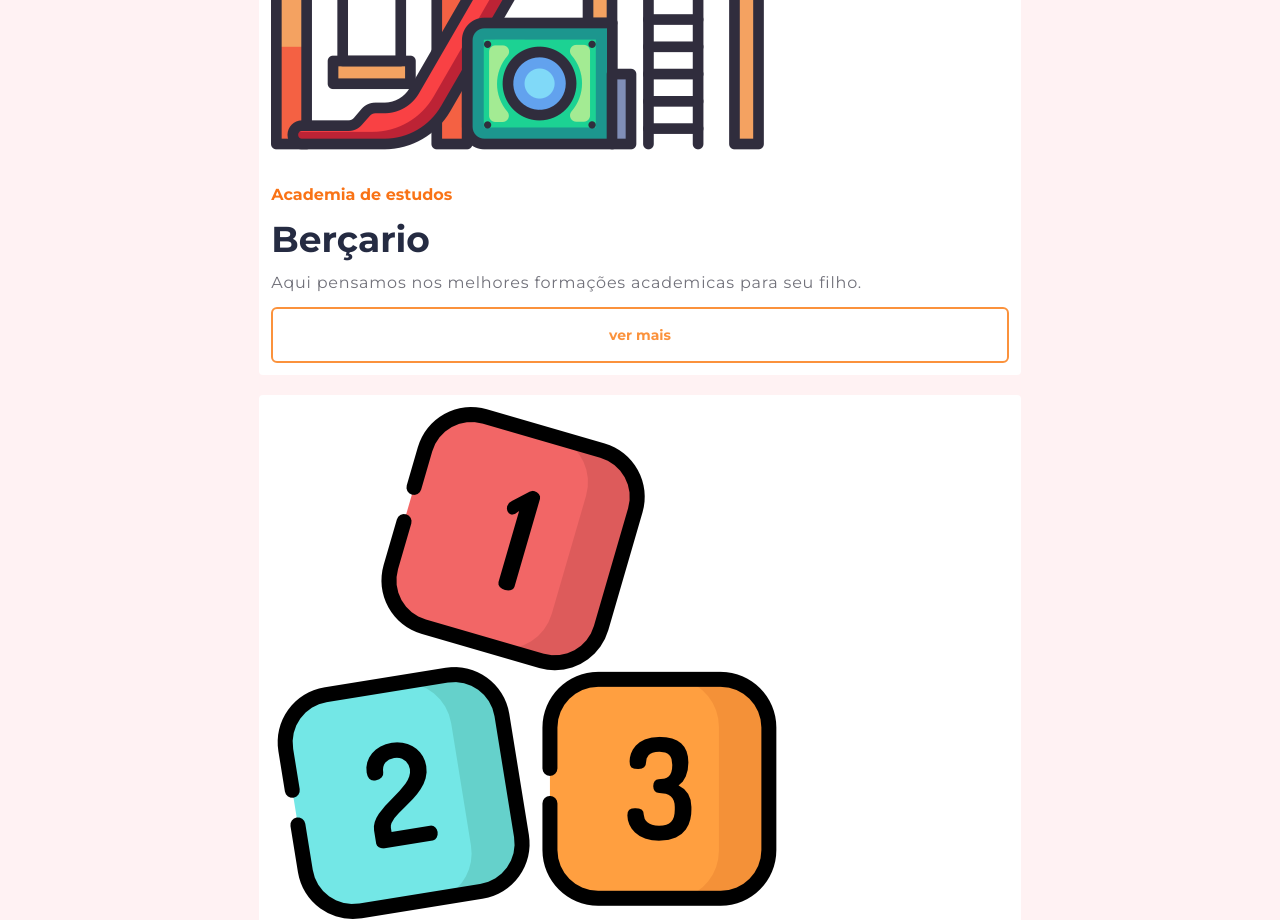
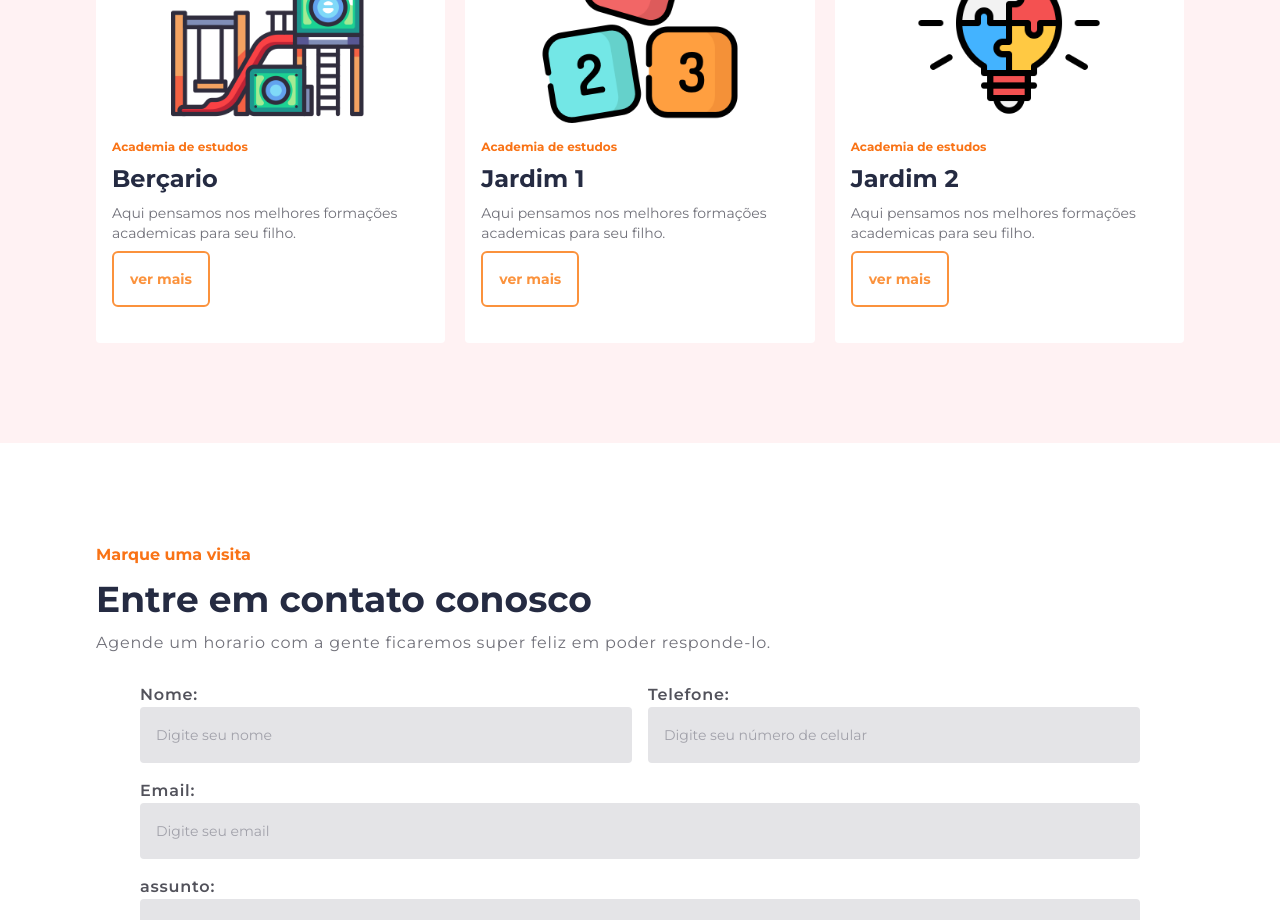
Before and after one commit to DFelipe1/cemast, a React (Vite) app: page / in a window 1280 px wide. Shown: the part 1880-2800 px from the top of the page. Built offline with nearby package versions, Linux system fonts and the light colour scheme.

Commit message:
add componnents insputs

```diff
--- a/index.html
+++ b/index.html
@@ -1,5 +1,5 @@
 <!DOCTYPE html>
-<html lang="en">
+<html lang="en" class="scroll-smooth ">
   <head>
     <meta charset="UTF-8" />
     <link rel="icon" type="image/svg+xml" href="/vite.svg" />
--- a/src/App.jsx
+++ b/src/App.jsx
@@ -8,17 +8,20 @@ import Numbers from './assets/numbers.png'
 import BookImage from './assets/book.png'
 import LogicalThinking from './assets/logical-thinking.png'
 import { Button } from './components/Button'
-import { Backpack, Book, CaretRight, Student } from 'phosphor-react'
+import { Backpack, Book, CaretRight, Student, FacebookLogo, Phone, Envelope, MapPin, InstagramLogo } from 'phosphor-react'
+import { Input } from './components/Input'
+import { Textarea } from './components/Textarea'
 
 function App() {
 
   return (
-    <div className="w-screen max-w-[85%] mx-auto text-textColor">
+    <div className="w-full text-textColor">
       <Header/>
-      <main className="w-full mt-6 flex flex-col gap-10">
-        <section className='w-full'>
+      <main className="w-full overflow-hidden mt-6 flex flex-col">
+        <section className='w-full py-3'>
+          <div className='w-full max-w-[85%] mx-auto'>
             <div className='w-full flex flex-col items-center lg:relative md:flex-row'>
-            <div className='lg:max-w-[50%] flex flex-col gap-1 lg:gap-3 lg:absolute lg:left-0'>
+              <div className='lg:max-w-[50%] flex flex-col gap-1 lg:gap-3 xl:absolute lg:left-0'>
                 <span className='text-sm lg:text-base font-bold text-orange-500'>Junte-se a nós</span>
                 <h3 className='text-3xl lg:text-5xl  font-bold leading-tight'>+ de 100 alunos em confiam  nós</h3>
                 <p className='text-sm lg:text-base text-zinc-500 tracking-wider'>
@@ -70,11 +73,14 @@ function App() {
               </div>
 
             </article>
+          </div>
+
         </section>
 
 
 
-        <section className='w-full flex flex-col md:flex-row-reverse gap-4 justify-around md:items-center'>
+        <section id='about' className='w-full bg-white py-14 lg:py-[100px]'>
+          <div className='w-full max-w-[85%] mx-auto flex flex-col md:flex-row-reverse gap-4 justify-around md:items-center'>
             <div className='w-full'>
               <img src={Image2} alt="menino segurando livro" className='object-cover'/>
             </div>
@@ -100,12 +106,12 @@ function App() {
                     <CaretRight size={16} />
                   </Button>
                 </div>
-
             </div>
-
+          </div>
         </section>
 
-        <section>
+        <section id="courses" className='w-full py-14 lg:py-[100px]'>
+          <div className='w-full max-w-[85%] mx-auto'>
             <div className='flex flex-col gap-3'>
               <span className='font-bold text-orange-500 text-sm lg:text-base'>Academia de estudos</span>
               <h3 className='font-bold text-2xl lg:text-4xl leading-tight'>Nossos cursos educacionais</h3>
@@ -114,57 +120,167 @@ function App() {
               </p>
             </div>
 
-          <div className='mt-10 flex flex-col gap-5 items-center justify-center'>
-            <div className='w-[70%] bg-white rounded p-3'>
-              <div className='w-full flex place-items-center'>
+            <div className='mt-10 flex flex-col md:flex-row gap-5 items-center justify-evenly'>
+              <div className='w-[350px]  bg-white rounded py-9 px-4 flex flex-col items-center'>
+                <div className='lg:w-[200px] flex place-items-center'>
                   <img src={Playdround} alt="parquinho de criança" />
                 </div>
-              <div className=' flex flex-col gap-3 mt-4'>
-                <span className='font-bold text-orange-500 text-sm lg:text-base'>Academia de estudos</span>
-                <strong className='font-bold text-2xl lg:text-4xl leading-tight'>Berçario</strong>
-                <p className='text-sm lg:text-base text-zinc-500 tracking-wider'>
+                <div className=' flex flex-col gap-2 mt-4'>
+                  <span className='font-bold text-orange-500 text-xs'>Academia de estudos</span>
+                  <strong className='font-bold text-xl lg:text-2xl leading-tight'>Berçario</strong>
+                  <p className='text-xs lg:text-sm text-zinc-500 '>
                     Aqui pensamos nos melhores formações academicas para seu filho.
                   </p>
-                <Button btnAlt >
-                  ver mais
-                </Button>
-              </div>
-            </div>
-
-            <div className='w-[70%] bg-white rounded p-3'>
-              <div className='w-full flex place-items-center'>
-                <img src={Numbers} alt="parquinho de criança" />
-              </div>
-              <div className=' flex flex-col gap-3 mt-4'>
-                <span className='font-bold text-orange-500 text-sm lg:text-base'>Academia de estudos</span>
-                <strong className='font-bold text-2xl lg:text-4xl leading-tight'>Jardim 1</strong>
-                <p className='text-sm lg:text-base text-zinc-500 tracking-wider'>
-                  Aqui pensamos nos melhores formações academicas para seu filho.
-                </p>
-                <Button btnAlt >
-                  ver mais
-                </Button>
-              </div>
-            </div>
-
-            <div className='w-[70%] bg-white rounded p-3'>
-              <div className='w-full flex place-items-center'>
-                <img src={LogicalThinking} alt="parquinho de criança" />
-              </div>
-              <div className=' flex flex-col gap-3 mt-4'>
-                <span className='font-bold text-orange-500 text-sm lg:text-base'>Academia de estudos</span>
-                <strong className='font-bold text-2xl lg:text-4xl leading-tight'>Jardim 2</strong>
-                <p className='text-sm lg:text-base text-zinc-500 tracking-wider'>
-                  Aqui pensamos nos melhores formações academicas para seu filho.
-                </p>
+                  <div className='w-[60%]'>
                     <Button btnAlt >
                       ver mais
                     </Button>
                   </div>
                 </div>
               </div>
+
+              <div className='w-[350px] bg-white rounded py-9 px-4 flex flex-col items-center'>
+                <div className='lg:w-[200px] flex place-items-center'>
+                  <img src={Numbers} alt="parquinho de criança" />
+                </div>
+                <div className='flex flex-col gap-2 mt-4'>
+                  <span className='font-bold text-orange-500 text-xs'>Academia de estudos</span>
+                  <strong className='font-bold text-xl lg:text-2xl leading-tight'>Jardim 1</strong>
+                  <p className='text-xs lg:text-sm text-zinc-500 '>
+                    Aqui pensamos nos melhores formações academicas para seu filho.
+                  </p>
+                  <div className='w-[60%]'>
+                    <Button btnAlt >
+                      ver mais
+                    </Button>
+                  </div>
+                </div>
+              </div>
+
+              <div className='w-[350px] bg-white rounded py-9 px-4 flex flex-col items-center'>
+                <div className='lg:w-[200px] flex place-items-center'>
+                  <img src={LogicalThinking} alt="parquinho de criança" />
+                </div>
+                <div className=' flex flex-col gap-2 mt-4'>
+                  <span className='font-bold text-orange-500 text-xs'>Academia de estudos</span>
+                  <strong className='font-bold text-xl lg:text-2xl leading-tight'>Jardim 2</strong>
+                  <p className='text-xs lg:text-sm text-zinc-500 '>
+                    Aqui pensamos nos melhores formações academicas para seu filho.
+                  </p>
+                  <div className='w-[60%]'>
+                    <Button btnAlt >
+                      ver mais
+                    </Button>
+                  </div>
+
+                </div>
+              </div>
+            </div>
+          </div>
+
         </section>
 
+        <section id="contact" className="w-full py-14 lg:py-[100px] bg-white">
+          <div className='w-full max-w-[85%] mx-auto'>
+            <div className='flex flex-col gap-3'>
+              <span className='font-bold text-orange-500 text-sm lg:text-base'>Marque uma visita</span>
+              <h3 className='font-bold text-2xl lg:text-4xl leading-tight'>Entre em contato conosco</h3>
+              <p className='text-sm lg:text-base text-zinc-500 tracking-wider'>
+              Agende um horario com a gente ficaremos super feliz em poder responde-lo.
+              </p>
+            </div>
+
+            <form className='mt-7 flex flex-col gap-4 md:px-11' action="">
+              <div className='flex flex-col md:flex-row md:justify-between gap-4'>
+                <Input
+                  id="name"
+                  label="Nome"
+                  placeholder="Digite seu nome"
+                />
+                <Input
+                  id="tel"
+                  label="Telefone"
+                  placeholder="Digite seu número de celular"
+                />
+              </div>
+              <Input
+                id="email"
+                label="Email"
+                placeholder="Digite seu email"
+              />
+              <Input
+                id="subject"
+                label="assunto"
+                placeholder="Digite o assunto da mensagem"
+              />
+
+              <Textarea
+                id="message"
+                label="mensagem"
+                placeholder="Digite sua mensagem"
+              />
+
+              <div className='w-[50%]'>
+                <Button>
+                  Enviar
+                </Button>
+              </div>
+
+            </form>
+
+
+          </div>
+        </section>
+
+
+        <footer className="w-full pt-14 lg:pt-[100px]">
+          <div className='w-full max-w-[85%] mx-auto'>
+            <div className='w-full flex flex-col md:flex-row md:justify-between gap-5'>
+              <div>
+                <h3 className='font-bold text-lg lg:text-xl leading-tight'>Informações da Escola</h3>
+                <div className='mt-3 flex flex-col text-sm lg:text-base text-zinc-500 tracking-wide'>
+                  <a href="#about">Sobre</a>
+                  <a href="#courses">Cursos</a>
+                </div>
+              </div>
+
+              <div>
+                <h3 className='font-bold text-lg lg:text-xl leading-tight'>Entre em contato</h3>
+                <div className='mt-3 flex flex-col gap-2 text-sm lg:text-base text-zinc-500 tracking-wide'>
+                  <a href="" className="flex gap-1 items-center justify-start">
+                    <Phone size={18} weight='regular'className='text-orange-400'/>
+                    <span>(21) 99999-9999</span>
+                  </a>
+                  <a href="" className="flex gap-1 items-center justify-start">
+                    <MapPin size={18} weight='fill' className='text-orange-400' />
+                    Contato@email.com
+                  </a>
+                  <a href="" className="flex gap-1 items-center justify-start">
+                    <Envelope size={18} weight='fill' className='text-orange-400'/>
+                    Contato@email.com
+                  </a>
+                </div>
+              </div>
+            </div>
+
+            <div className="w-full max-w-4xl mx-auto flex gap-2 justify-between mt-16">
+              <span className='text-xs font-bold lg:text-sm text-zinc-500 tracking-wide'>Todos os direitos resevardos Cemast ©2023</span>
+
+              <div className='flex gap-4'>
+                <div>
+                  <FacebookLogo size={24} weight='fill' className='text-orange-400'/>
+                </div>
+                <div>
+                  <InstagramLogo size={24} weight='fill' className='text-orange-400'/>
+                </div>
+                <div>
+                <Envelope size={24} weight='regular' className='text-orange-400'/>
+                </div>
+              </div>
+            </div>
+          </div>
+
+        </footer>
       </main>
     </div>
   )
--- a/src/components/Button.jsx
+++ b/src/components/Button.jsx
@@ -2,9 +2,9 @@ export function Button({children, btnAlt}){
     return (
         <button className={
             !btnAlt ?
-                ('font-bold text-xs md:text-sm text-white py-4 px-6 rounded-md bg-orange-400 flex gap-3 items-center justify-center hover:brightness-110 transition-colors duration-500')
+                ('font-bold text-xs lg:text-sm text-white py-2 px-4 lg:py-4 lg:px-4 rounded-md bg-orange-400 flex gap-3 items-center justify-center hover:brightness-110 transition-colors duration-500')
             :
-                ('font-bold text-xs md:text-sm text-orange-400 py-4 px-6 rounded-md bg-transparent border-2 border-orange-400 hover:brightness-110 flex gap-3 items-center justify-center transition-colors duration-500')
+                ('font-bold text-xs lg:text-sm text-orange-400 py-2 px-4 lg:py-4 lg:px-4 rounded-md bg-transparent border-2 border-orange-400 hover:brightness-110 flex gap-3 items-center justify-center transition-colors duration-500')
         }>
             { children }
         </button>
--- /dev/null
+++ b/src/components/Input.jsx
@@ -0,0 +1,8 @@
+export function Input({id, label, placeholder}) {
+    return (
+        <div className="w-full">
+            <label htmlFor={id} className='text-sm lg:text-base font-semibold text-zinc-600 tracking-wider'>{label}:</label>
+            <input type="text" id={id} className='w-full p-4 bg-zinc-200 rounded placeholder:text-sm placeholder:text-zinc-400' placeholder={placeholder} />
+        </div>
+    )
+}
--- /dev/null
+++ b/src/components/Textarea.jsx
@@ -0,0 +1,15 @@
+export function Textarea({id, label, placeholder}) {
+    return (
+        <div>
+            <label htmlFor={id} className='text-sm lg:text-base font-semibold text-zinc-600 tracking-wider'>{label}:</label>
+            <textarea
+                name="message"
+                id={id}
+                cols="30"
+                rows="5"
+                placeholder={placeholder}
+                className='w-full p-4 resize-none bg-zinc-200 rounded placeholder:text-sm placeholder:text-zinc-400'
+            ></textarea>
+        </div>
+    )
+}
```
Also changed, not shown: src/components/Header.jsx (+13 -19 lines). Lines whose indentation alone changed are shown as unchanged.
